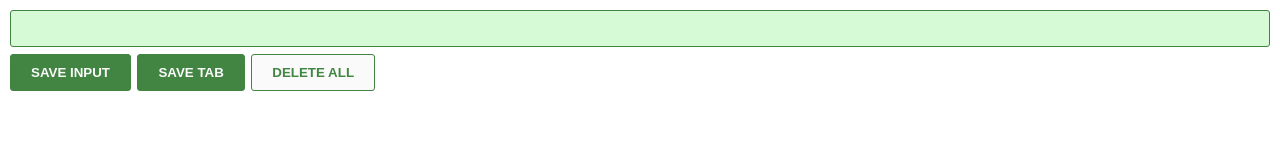
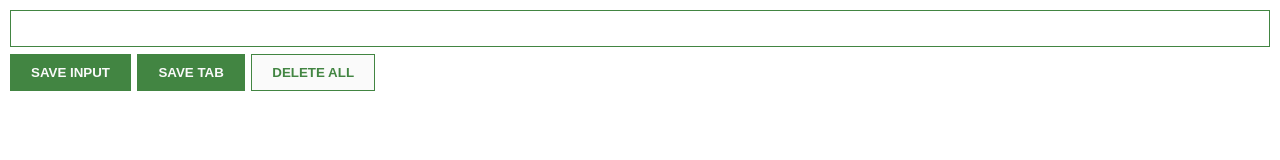
Before and after one commit to h4sitha/Leads-tracker-chrome-extension-scrimba, a browser extension: page index.html in a window 1280 px wide. Drawn offline with Linux system fonts and the light colour scheme.

Commit message:
Change some styling in CSS file

```diff
--- a/style.css
+++ b/style.css
@@ -12,16 +12,17 @@ body {
 #input-el {
     width: 100%;
     padding: 10px 12px;
-    background-color: rgba(144, 238, 144, 0.368);
     color: rgb(0, 57, 0);
-    font-weight: 700;
+    /* font-weight: 700; */
     border: 1px solid rgb(66, 133, 66);
-    border-radius: 3px;
+    /* border-radius: 3px; */
     min-width: 400px
 }
 
 #input-el:focus {
-    border: 1px solid rgb(66, 133, 66);
+    /* border: 1px solid rgb(66, 133, 66); */
+    background-color: rgba(144, 238, 144, 0.2);
+    outline: 0;
 }
 
 button {
@@ -30,7 +31,7 @@ button {
     margin-top: 7px;
     margin-right: 2px;
     border: 1px solid rgb(66, 133, 66);
-    border-radius: 3px;
+    /* border-radius: 3px; */
 }
 
 #save-btn,
```
